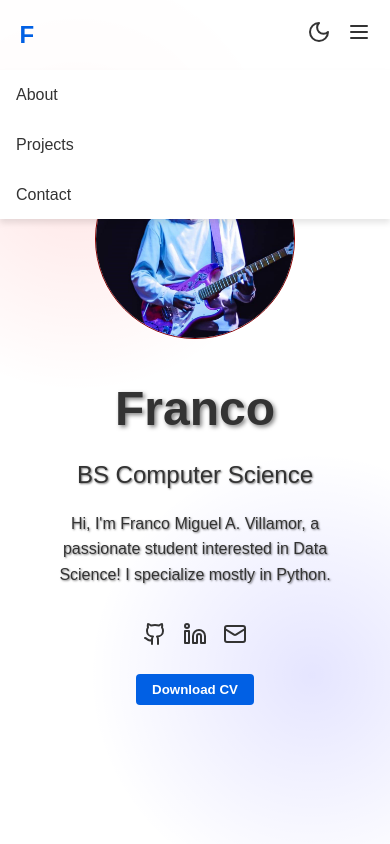
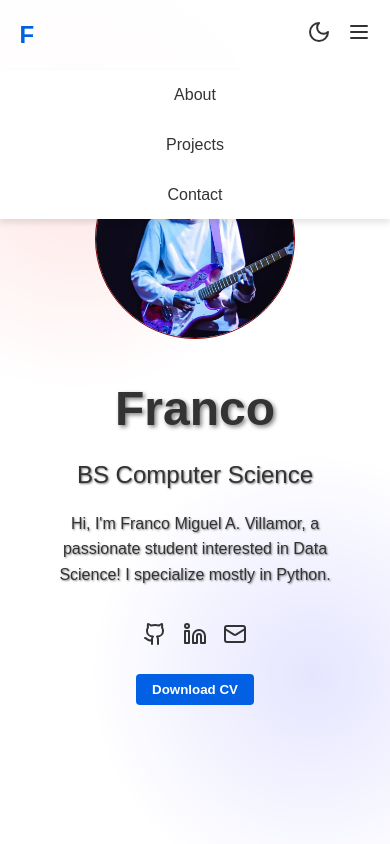
Before and after one commit to FTsune/portfolio, a React (Create React App) app: page / in a window 390 px wide. Both pictures are taken after a click on the button 358 px from the left and 35 px from the top of the page. Shown: the top 844 px of the page. Built offline with nearby package versions, Linux system fonts and the light colour scheme.

Commit message:
Updated menu for mobile view.

```diff
--- a/src/components/Header.tsx
+++ b/src/components/Header.tsx
@@ -1,10 +1,11 @@
-import React, { useState, useEffect } from 'react';
+import React, { useState, useEffect, useRef } from 'react';
 import { Sun, Moon, Menu } from 'lucide-react';
 
 const Header: React.FC = () => {
   const [theme, setTheme] = useState<'light' | 'dark'>('light');
   const [isMenuOpen, setIsMenuOpen] = useState(false);
   const [isScrolled, setIsScrolled] = useState(false);
+  const navRef = useRef<HTMLElement>(null);
 
   useEffect(() => {
     const savedTheme = localStorage.getItem('theme') as 'light' | 'dark' | null;
@@ -24,12 +25,20 @@ const Header: React.FC = () => {
       }
     };
 
+    const handleClickOutside = (event: MouseEvent) => {
+      if (navRef.current && !navRef.current.contains(event.target as Node)) {
+        setIsMenuOpen(false);
+      }
+    };
+
     window.addEventListener('scroll', handleScroll);
     window.addEventListener('resize', handleResize);
+    document.addEventListener('mousedown', handleClickOutside);
 
     return () => {
       window.removeEventListener('scroll', handleScroll);
       window.removeEventListener('resize', handleResize);
+      document.removeEventListener('mousedown', handleClickOutside);
     };
   }, [isMenuOpen]);
 
@@ -46,14 +55,18 @@ const Header: React.FC = () => {
     setIsMenuOpen(!isMenuOpen);
   };
 
+  const handleLinkClick = () => {
+    setIsMenuOpen(false);
+  };
+
   return (
-    <nav className={`navbar ${isScrolled ? 'scrolled' : ''}`}>
+    <nav ref={navRef} className={`navbar ${isScrolled ? 'scrolled' : ''}`}>
       <div className="container">
         <a href="#" className="logo">F</a>
         <ul className={`nav-links ${isMenuOpen ? 'active' : ''}`}>
-          <li><a href="#about">About</a></li>
-          <li><a href="#projects">Projects</a></li>
-          <li><a href="#contact">Contact</a></li>
+          <li><a href="#about" onClick={handleLinkClick}>About</a></li>
+          <li><a href="#projects" onClick={handleLinkClick}>Projects</a></li>
+          <li><a href="#contact" onClick={handleLinkClick}>Contact</a></li>
         </ul>
         <div className="nav-right">
           <button onClick={toggleTheme} id="theme-toggle" aria-label="Toggle theme">
--- a/src/styles/globals.css
+++ b/src/styles/globals.css
@@ -82,6 +82,7 @@ body.light-theme .navbar.scrolled {
     top: 100%;
     left: 0;
     width: 100%;
+    text-align: center;
     background-color: var(--background-color);
     backdrop-filter: blur(15px);
     -webkit-backdrop-filter: blur(15px);
@@ -100,6 +101,7 @@ body.light-theme .navbar.scrolled {
 .nav-links a {
     color: var(--text-color);
     text-decoration: none;
+    text-align: center;
     transition: color 0.3s ease, background-color 0.3s ease;
     display: block;
     padding: 0.75rem 1rem;
```
